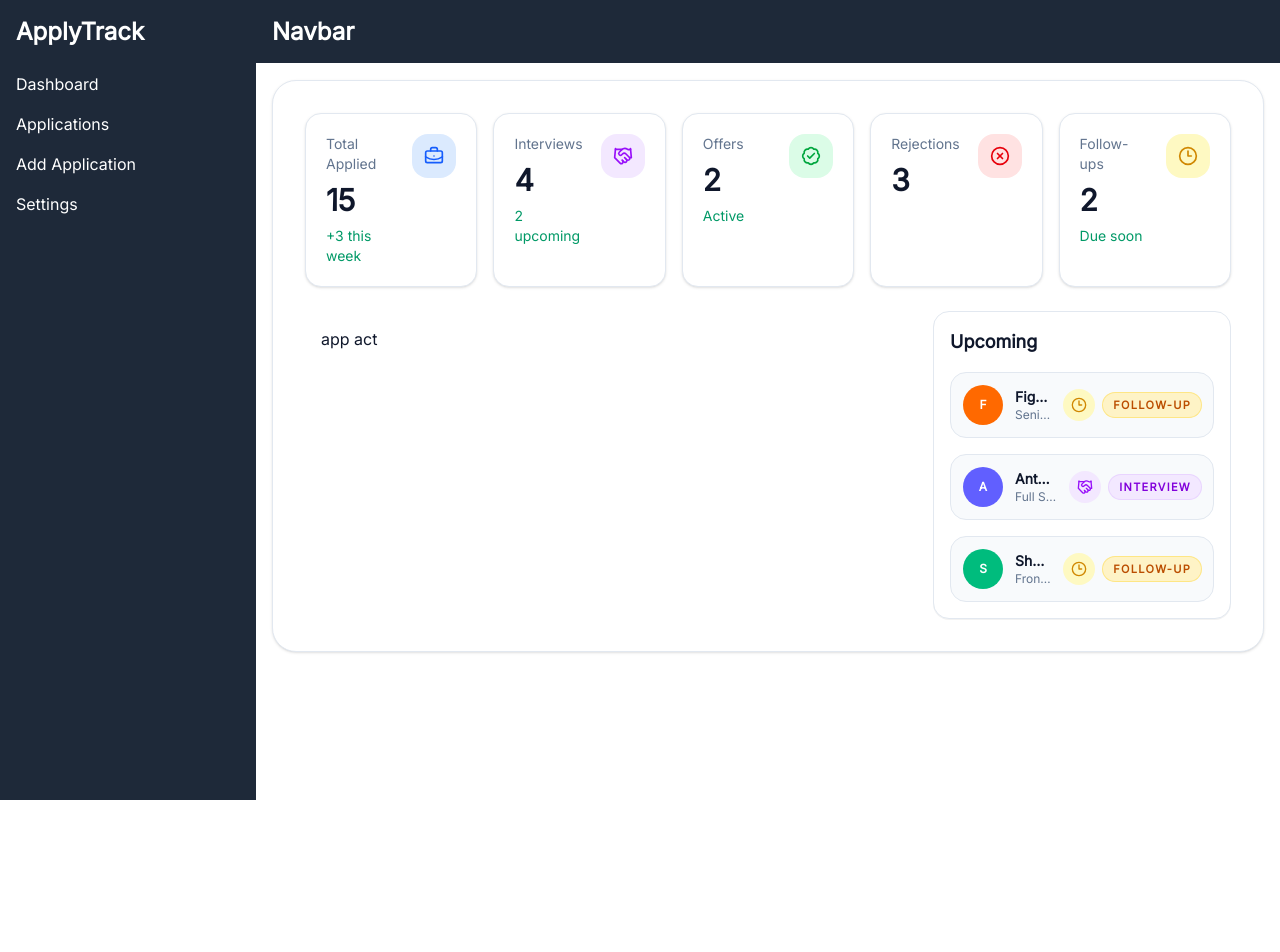
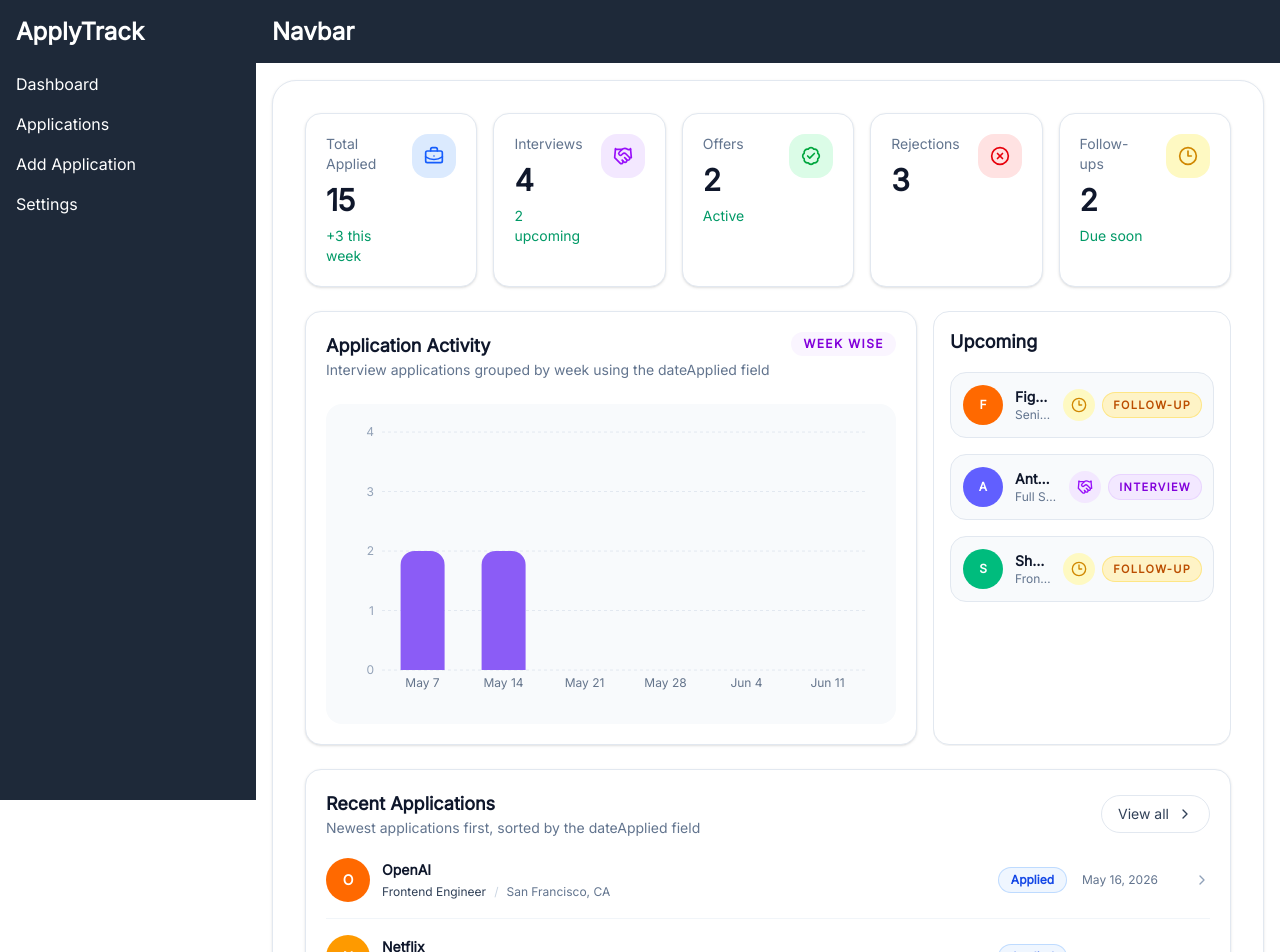
Before and after one commit to Subhamgtm15/applytrack, a React (Vite) app: page / in a window 1280 px wide. Shown: the top 952 px of the page. Before the commit the page ends 800 px from the top, so only its background shows below. Built offline with nearby package versions, Linux system fonts and the light colour scheme.

Commit message:
made the activity bar chart showing applied interviews

```diff
--- a/package.json
+++ b/package.json
@@ -16,6 +16,7 @@
     "react": "^19.2.6",
     "react-dom": "^19.2.6",
     "react-router-dom": "^7.15.1",
+    "recharts": "^3.8.1",
     "tailwindcss": "^4.3.0"
   },
   "devDependencies": {
--- /dev/null
+++ b/src/components/RecentApplicationRow.tsx
@@ -0,0 +1,67 @@
+import { ChevronRight } from "lucide-react";
+import type { Application } from "../data/applications";
+
+type RecentApplicationRowProps = {
+  application: Application;
+};
+
+const statusBadgeClasses: Record<Application["status"], string> = {
+  applied: "bg-blue-50 text-blue-700 ring-blue-200",
+  interview: "bg-purple-50 text-purple-700 ring-purple-200",
+  offer: "bg-green-50 text-green-700 ring-green-200",
+  rejected: "bg-red-50 text-red-700 ring-red-200",
+  "follow-up": "bg-amber-50 text-amber-700 ring-amber-200",
+};
+
+const avatarColors = [
+  "bg-rose-500",
+  "bg-orange-500",
+  "bg-amber-500",
+  "bg-emerald-500",
+  "bg-sky-500",
+  "bg-indigo-500",
+  "bg-fuchsia-500",
+];
+
+export default function RecentApplicationRow({ application }: RecentApplicationRowProps) {
+  const initial = application.company.slice(0, 1).toUpperCase();
+  const colorIndex = application.company
+    .split("")
+    .reduce((total, char) => total + char.charCodeAt(0), 0) % avatarColors.length;
+  const avatarColor = avatarColors[colorIndex];
+
+  return (
+    <div className="flex flex-col gap-4 py-4 first:pt-0 last:pb-0 md:flex-row md:items-center md:justify-between">
+      <div className="flex min-w-0 items-center gap-3">
+        <div className={`flex h-11 w-11 shrink-0 items-center justify-center rounded-full text-sm font-semibold text-white ${avatarColor}`}>
+          {initial}
+        </div>
+
+        <div className="min-w-0">
+          <p className="truncate text-sm font-semibold text-slate-900">{application.company}</p>
+          <div className="mt-1 flex flex-wrap items-center gap-x-2 gap-y-1 text-xs text-slate-500">
+            <span className="font-medium text-slate-700">{application.role}</span>
+            <span className="text-slate-300">/</span>
+            <span>{application.location}</span>
+          </div>
+        </div>
+      </div>
+
+      <div className="flex items-center justify-between gap-4 md:justify-end">
+        <span
+          className={`rounded-full px-3 py-1 text-xs font-semibold capitalize ring-1 ${statusBadgeClasses[application.status]}`}
+        >
+          {application.status}
+        </span>
+        <span className="min-w-24 text-xs font-medium text-slate-500">
+          {new Date(application.dateApplied).toLocaleDateString("en-US", {
+            month: "short",
+            day: "numeric",
+            year: "numeric",
+          })}
+        </span>
+        <ChevronRight className="h-4 w-4 shrink-0 text-slate-400" />
+      </div>
+    </div>
+  );
+}
--- a/src/pages/Dashboard.tsx
+++ b/src/pages/Dashboard.tsx
@@ -1,9 +1,47 @@
 import applications from "../data/applications";
+import RecentApplicationRow from "../components/RecentApplicationRow";
 import StatCard from "../components/StatCard";
 import Upcoming from "../components/upcoming";
-import { BadgeCheck, BriefcaseBusiness, Clock3, CircleX, Handshake } from "lucide-react";
+import { BadgeCheck, BriefcaseBusiness, ChevronRight, Clock3, CircleX, Handshake } from "lucide-react";
+import { Bar, BarChart, CartesianGrid, ResponsiveContainer, Tooltip, XAxis, YAxis } from "recharts";
+import { Link } from "react-router-dom";
 export default function AddApplication() {
+  const endOfCurrentWeek = new Date();
+  endOfCurrentWeek.setHours(0, 0, 0, 0); //Remove Time Part
 
+  const weeklyInterviewActivity = Array.from({ length: 6 }, (_, index) => { // _ is a common convention to indicate that we don't care about the first argument (the value) when creating an array with Array.from. We only care about the index, which we use to calculate the week range.
+
+    // we create an array of 6 weeks (current week + previous 5 weeks) and map over it to calculate the interview count for each week.
+    const weekEnd = new Date(endOfCurrentWeek); //
+    weekEnd.setDate(endOfCurrentWeek.getDate() - (5 - index) * 7); // calculate the end date for each week by subtracting the appropriate number of days from the end of the current week. For index 0, we subtract 35 days (5 weeks), for index 1 we subtract 28 days (4 weeks), and so on until index 5 which is the current week with no subtraction.
+
+    const weekStart = new Date(weekEnd);
+    weekStart.setDate(weekEnd.getDate() - 6);  // calculate the start date for each week by subtracting 6 days from the end date of the week. This gives us a 7-day range for each week (weekStart to weekEnd).
+
+
+    const count = applications.filter((app) => {
+      if (app.status !== "interview") {
+        return false;
+      }
+
+      const appliedDate = new Date(`${app.dateApplied}T00:00:00`);
+      return appliedDate >= weekStart && appliedDate <= weekEnd;
+    }).length; // For each of the last 6 weeks, we calculate that week's start and end dates, then scan all applications and count how many interview applications fall within that week's date range.
+
+    return {
+      weekKey: `${weekStart.toISOString().slice(0, 10)}-${weekEnd.toISOString().slice(0, 10)}`,
+      label: weekEnd.toLocaleDateString("en-US", { month: "short", day: "numeric" }),
+      rangeLabel: `${weekStart.toLocaleDateString("en-US", { month: "short", day: "numeric" })} - ${weekEnd.toLocaleDateString("en-US", { month: "short", day: "numeric" })}`,
+      count,
+      isCurrentWeek: index === 5,
+    };
+  });
+
+  const recentApplications = [...applications]
+    .sort((firstApp, secondApp) => {
+      return new Date(secondApp.dateApplied).getTime() - new Date(firstApp.dateApplied).getTime();
+    })
+    .slice(0, 5);
   // const interviewCount = applications.filter((app) => {
   //   return app.status === "interview"
   // }).length;
@@ -33,6 +71,7 @@ export default function AddApplication() {
       "follow-up": 0,
     } as Record<string, number>
   );//we loop through the array 5 separate times. reduce lets you summarize everything in one pass.
+
 
   //now for upcoming interviews, we can filter the applications to find those with status "interview" and a followUpDate.
 
@@ -66,7 +105,7 @@ export default function AddApplication() {
 
   // take only top 3
   const upcomingInterviews = sortedUpcoming.slice(0, 3);
-  console.log(upcomingInterviews);
+  // console.log(upcomingInterviews);
   return (
     <section id="center ">
 
@@ -80,8 +119,51 @@ export default function AddApplication() {
       <div className="grid grid-cols-1 lg:grid-cols-3 gap-4 mt-6">
 
         {/* LEFT: Application Activity */}
-        <div className="lg:col-span-2  rounded-lg p-4 bg-white">
-          app act
+        <div className="lg:col-span-2 rounded-2xl border border-slate-200 bg-white p-5 shadow-sm">
+          <div className="mb-6 flex items-start justify-between gap-4">
+            <div>
+              <h2 className="text-lg font-semibold text-slate-900">Application Activity</h2>
+              <p className="text-sm text-slate-500">Interview applications grouped by week using the dateApplied field</p>
+            </div>
+            <div className="rounded-full bg-purple-50 px-3 py-1 text-xs font-semibold uppercase tracking-[0.12em] text-purple-700">
+              Week wise
+            </div>
+          </div>
+
+          {/* bar chart showing the count of interview applications for each of the last 6 weeks, using the weeklyInterviewActivity data we calculated */}
+
+          <div className="rounded-2xl bg-slate-50 p-4">
+            <div className="h-72 w-full">
+              <ResponsiveContainer width="100%" height="100%">
+                <BarChart data={weeklyInterviewActivity} margin={{ top: 12, right: 12, left: -20, bottom: 8 }}>
+                  <CartesianGrid vertical={false} stroke="#e2e8f0" strokeDasharray="3 3" />
+                  <XAxis
+                    dataKey="label"
+                    tickLine={false}
+                    axisLine={false}
+                    tick={{ fill: "#64748b", fontSize: 12 }}
+                  />
+                  <YAxis
+                    allowDecimals={false}
+                    tickLine={false}
+                    axisLine={false}
+                    tick={{ fill: "#94a3b8", fontSize: 12 }}
+                  />
+                  <Tooltip
+                    cursor={{ fill: "rgba(124, 58, 237, 0.08)" }}
+                    contentStyle={{
+                      borderRadius: "16px",
+                      border: "1px solid #e2e8f0",
+                      boxShadow: "0 8px 24px rgba(15, 23, 42, 0.08)",
+                    }}
+                    formatter={(value) => [`${value ?? 0} interviews`, "Count"]}
+                    labelFormatter={(_, payload) => payload?.[0]?.payload?.rangeLabel ?? ""}
+                  />
+                  <Bar dataKey="count" fill="#8b5cf6" radius={[14, 14, 0, 0]} maxBarSize={44} />
+                </BarChart>
+              </ResponsiveContainer>
+            </div>
+          </div>
         </div>
 
         {/* RIGHT: Upcoming */}
@@ -107,8 +189,30 @@ export default function AddApplication() {
               ))
             )}
           </div>
-</div>
         </div>
+      </div>
+      {/* // Recent Applications List */}
+      <div className="mt-6 rounded-2xl border border-slate-200 bg-white p-5 shadow-sm">
+        <div className="mb-5 flex items-center justify-between gap-4">
+          <div>
+            <h2 className="text-lg font-semibold text-slate-900">Recent Applications</h2>
+            <p className="text-sm text-slate-500">Newest applications first, sorted by the dateApplied field</p>
+          </div>
+          <Link
+            to="/applications"
+            className="inline-flex items-center gap-2 rounded-full border border-slate-200 px-4 py-2 text-sm font-medium text-slate-700 transition hover:border-slate-300 hover:bg-slate-50"
+          >
+            View all
+            <ChevronRight className="h-4 w-4" />
+          </Link>
+        </div>
+
+        <div className="divide-y divide-slate-100">
+          {recentApplications.map((app) => (
+            <RecentApplicationRow key={app.id} application={app} />
+          ))}
+        </div>
+      </div>
     </section>
   );
 }
```
Also changed, not shown: 1 other file (tests, documents, lock files or other folders).
